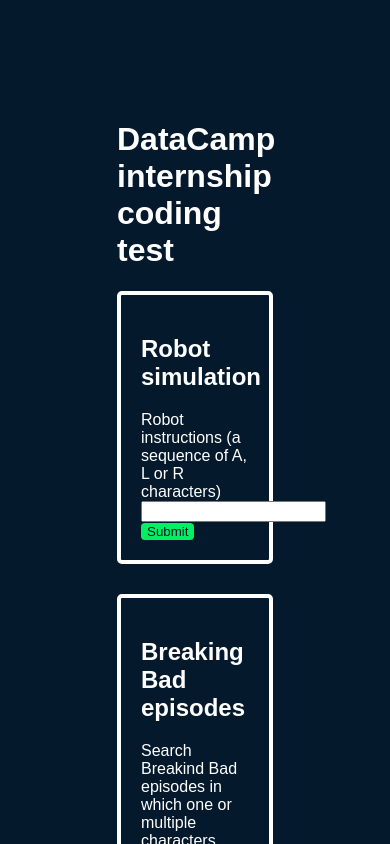
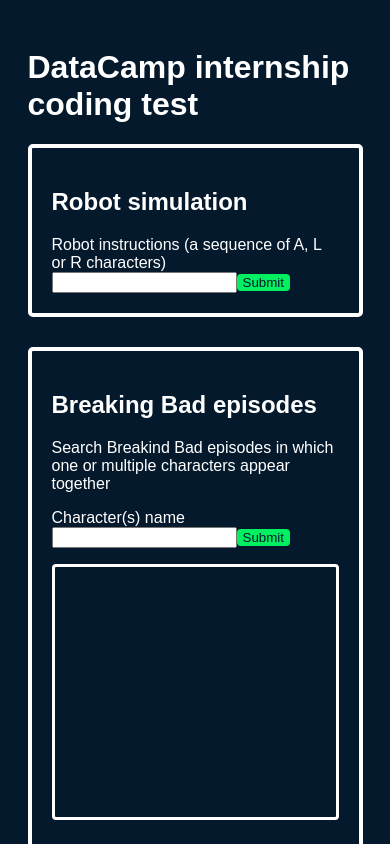
Before and after one commit to NathanDjianMartin/datacamp-react-assessment, a React (Create React App) app: page / in a window 390 px wide. Shown: the top 844 px of the page. Built offline with nearby package versions, Linux system fonts and the light colour scheme.

Commit message:
Improved responsiveness for mobile

```diff
--- a/src/index.css
+++ b/src/index.css
@@ -29,15 +29,25 @@
 }
 
 body {
-  margin: 0;
-  padding: 100px;
-  font-family: 'Studio-Feixen-Sans', 'Arial';
-  background-color: #05192D;
-  color: white;
+    font-family: 'Studio-Feixen-Sans', 'Arial';
+    background-color: #05192D;
+    color: white;
+}
 
-  width:40%;
-  margin-left:auto;
-  margin-right:auto;
+@media only screen and (min-width: 700px) {
+  body {
+    margin: 0;
+    width: 50%;
+
+    margin-left:auto;
+    margin-right:auto;
+  }
+}
+
+@media only screen and (max-width: 700px) {
+  body {
+    padding: 5%;
+  }
 }
 
 #breakingbad {
```
